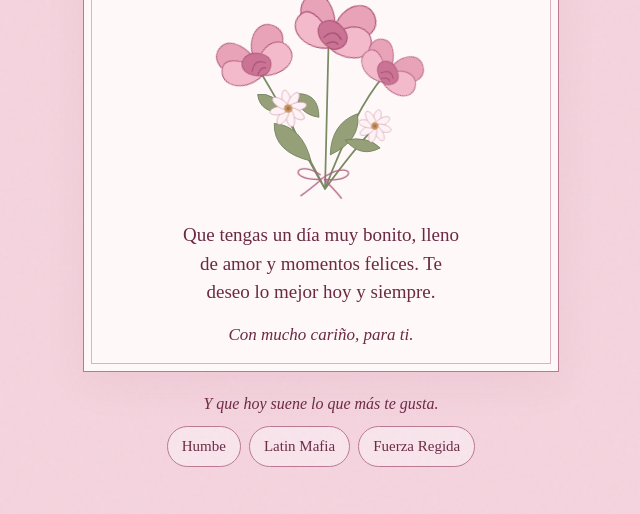
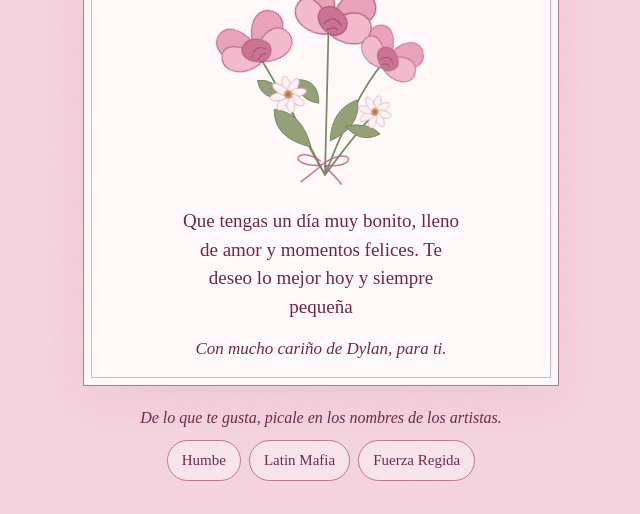
Before and after one commit to zoca788/feliz-cumple-zahi, a plain HTML site: page index.html in a window 1280 px wide. Shown: the part 286-800 px from the top of the page, without its empty margins (319-959 px from the left). Drawn offline with Linux system fonts and the light colour scheme.

Commit message:
Revise message and closing in index.html
Updated message and closing paragraphs to include a personal touch from Dylan.

```diff
--- a/index.html
+++ b/index.html
@@ -52,11 +52,11 @@ h1{font-size:clamp(31px,8vw,40px);font-weight:400;line-height:1.12;margin:0}h1 s
 <use href="#daisy" transform="translate(201 167) rotate(15) scale(.6)"/>
 <g fill="none" stroke="#ae6281" stroke-width="1.5"><path d="M139 223C111 204 99 229 139 228C175 202 186 232 143 228M140 228Q126 240 116 247M143 228Q158 243 163 250"/></g>
 </svg>
-<p class="message">Que tengas un día muy bonito, lleno de amor y momentos felices. Te deseo lo mejor hoy y siempre.</p>
-<p class="closing">Con mucho cariño, para ti.</p>
+<p class="message">Que tengas un día muy bonito, lleno de amor y momentos felices. Te deseo lo mejor hoy y siempre pequeña</p>
+<p class="closing">Con mucho cariño de Dylan, para ti.</p>
 </article>
 <footer class="music">
-<p>Y que hoy suene lo que más te gusta.</p>
+<p>De lo que te gusta, picale en los nombres de los artistas.</p>
 <nav class="artists" aria-label="Escucha a tus artistas favoritos en Spotify">
 <a href="https://open.spotify.com/search/Humbe" target="_blank" rel="noopener noreferrer" aria-label="Escuchar Humbe en Spotify (abre otra pestaña)">Humbe</a>
 <a href="https://open.spotify.com/search/Latin%20Mafia" target="_blank" rel="noopener noreferrer" aria-label="Escuchar Latin Mafia en Spotify (abre otra pestaña)">Latin Mafia</a>
```
